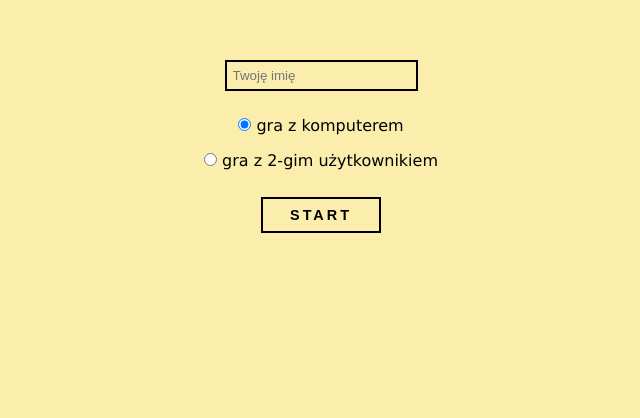
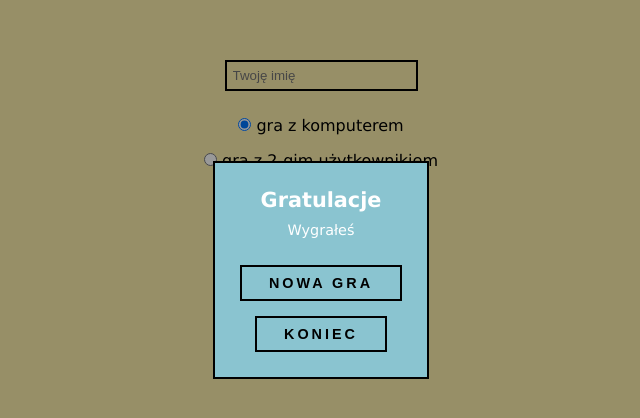
Before and after one commit to tomi0505/TicTacToe, a website built with webpack: page src/index.html in a window 1280 px wide. Shown: the part 130-548 px from the top of the page, without its empty margins (319-959 px from the left). Built offline with nearby package versions, Linux system fonts and the light colour scheme.

Commit message:
create modal

```diff
--- a/src/index.html
+++ b/src/index.html
@@ -37,7 +37,18 @@
 					<input type="text" name="player2-name-b" class="input-h input-h--mt" id="player2NameInput" placeholder="Imię 2-giego gracza">
 				</div>
 			</form>
-			<button class="start-game-btn-b">START</button>
+			<button class="primary-btn-b start-game-btn-b">START</button>
+		</div>
+		<div class="modal-b">
+			<section class="game-winner-alert-b">
+				<h4 class="game-winner-alert-b__title">Gratulacje</h4>
+				<p class="game-winner-alert-b__subtitle">
+					Wygrałeś
+					<span class="game-winner-alert-b__winner-player-name"></span>
+				</p>
+				<button class="primary-btn-b start-game-btn-b">NOWA GRA</button>
+				<button class="primary-btn-b primary-btn-b--mt-small game-over-btn-b">KONIEC</button>
+			</section>
 		</div>
 	</body>
 </html>
--- a/src/scss/style.scss
+++ b/src/scss/style.scss
@@ -123,7 +123,7 @@
   }
 }
 
-.start-game-btn-b {
+.primary-btn-b {
   margin: 27px auto 0;
   padding: 8px 27px;
   display: block;
@@ -139,7 +139,39 @@
     background-color: $primary-light-color;
   }
 
+  &--mt-small {
+    margin-top: 15px;
+  }
+
   &--hidden {
       display: none;
   }
 }
+
+//MODAL
+.modal-b {
+  //display: none;
+  @include pos();
+  @include flex();
+  width: 100%;
+  height: 100vh;
+  text-align: center;
+  color: $white;
+  background-color: rgba(0, 0, 0, .4);
+}
+
+.game-winner-alert-b {
+  padding: 25px;
+  max-width: 300px;
+  border: 2px solid $black;
+  background-color: $primary-light-color;
+
+  &__title {
+    font-size: 1.3rem;
+  }
+
+  &__subtitle {
+    margin-top: 10px;
+    font-size: 0.9rem;
+  }
+}
```
